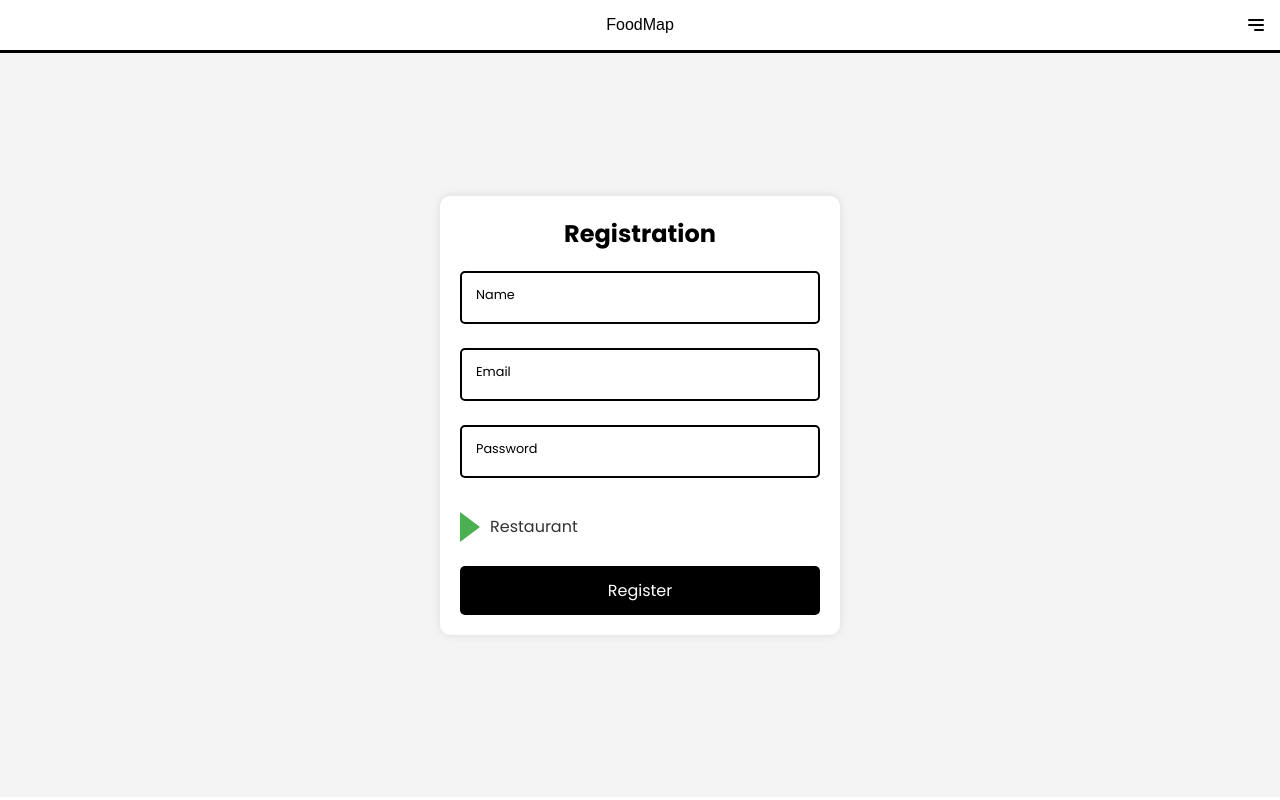
After one commit to Danielgv010/FoodMap, a Django app: page /register/ in a window 1280 px wide. The commit adds this page. Run offline with Django 5.2, Linux system fonts and the light colour scheme; some web fonts are replaced.

Commit message:
Added registration front

```diff
--- a/FoodMap/urls.py
+++ b/FoodMap/urls.py
@@ -22,6 +22,7 @@ urlpatterns = [
     path('admin/', admin.site.urls),
     path('', include('main.urls')),
     path('', include('load_document.urls')),
+    path('register/', include('accounts.urls')),
     path('api/schema/', SpectacularAPIView.as_view(), name='schema'),
     path('api/schema/swagger-ui/', SpectacularSwaggerView.as_view(url_name='schema'), name='swagger-ui'),
     path('api/schema/redoc/', SpectacularRedocView.as_view(url_name='schema'), name='redoc'),
--- /dev/null
+++ b/accounts/static/accounts/css/register.css
@@ -0,0 +1,134 @@
+main {
+    font-family: 'Poppins', sans-serif;
+    background-color: #f4f4f4;
+    display: flex;
+    flex-direction: column;
+    align-items: center;
+    justify-content: center;
+    min-height: calc(100vh - 3.5em);
+    margin: 0;
+    padding: 2em;
+}
+
+.registration-form {
+    background-color: white;
+    padding: 20px;
+    border-radius: 10px;
+    box-shadow: 0 0 10px rgba(0, 0, 0, 0.1);
+    width: 100%;
+    max-width: 400px;
+    margin-bottom: 20px;
+}
+
+.registration-form h2 {
+    text-align: center;
+    margin-bottom: 20px;
+}
+
+.registration-form form {
+    display: flex;
+    flex-direction: column;
+    gap: 1.5em;
+}
+
+.form-input-group {
+    position: relative;
+}
+
+.form-input-group input {
+    width: 100%;
+    padding: 0.75em;
+    border: 2px solid black;
+    border-radius: 5px;
+    outline: none;
+    font-size: 1em;
+    transition: border-color 0.3s ease;
+}
+
+.form-input-group label {
+    position: absolute;
+    top: 0.75em;
+    left: 0.75em;
+    padding: 0.5em;
+    background-color: white;
+    color: black;
+    font-size: 0.8em;
+    pointer-events: none;
+    transition: all 0.3s ease;
+    transform-origin: left top;
+    border-radius: 5px;
+}
+
+.form-input-group input:focus + label,
+.form-input-group input:valid + label {
+    transform: translateY(-100%) scale(0.8);
+    background-color: white;
+    padding: 0 0.5em;
+}
+
+.form-input-group input:focus {
+    border-color: teal;
+}
+
+.registration-form button[type="submit"] {
+    padding: 0.75em 1.5em;
+    background-color: black;
+    color: white;
+    border: none;
+    border-radius: 5px;
+    cursor: pointer;
+    font-size: 1em;
+    transition: background-color 0.3s ease;
+}
+
+.registration-form button[type="submit"]:hover {
+    background-color: #333;
+}
+
+#location-group {
+    position: absolute; /*changed from initial*/
+    width: 100%;
+    top: 0;
+    left: 0;
+    opacity: 0;
+    visibility: hidden;
+    transition: opacity 0.3s ease, visibility 0.3s ease; /* Transition opacity and visibility */
+}
+
+#location-group.visible {
+    opacity: 1;
+    visibility: visible;
+    position: relative; /*added*/
+}
+
+/* Move the input group inside the location group */
+#location-group .form-input-group {
+    position: relative;  /* Make the container relative for absolute positioning */
+}
+
+/* Styles for the triangle "button" */
+.deploy-trigger {
+    display: flex;
+    align-items: center;
+    cursor: pointer;
+    margin-top: 10px;
+}
+
+.triangle {
+    width: 0;
+    height: 0;
+    border-top: 15px solid transparent;
+    border-bottom: 15px solid transparent;
+    border-left: 20px solid #4CAF50; /* Green, adjust color as needed */
+    transition: transform 0.3s ease; /* Smooth rotation */
+}
+
+.triangle.rotated {
+    transform: rotate(90deg); /* Rotate the triangle */
+}
+
+.deploy-text {
+    margin-left: 10px;
+    font-size: 16px;
+    color: #333;
+}
--- /dev/null
+++ b/accounts/templates/accounts/register.html
@@ -0,0 +1,45 @@
+{% extends "main/master.html" %}
+{% load static %}
+
+{% block static %}
+  {{ block.super }}
+  {% block nav_static %}
+    {% include 'main/default-nav.html' %}
+  {% endblock nav_static %}
+  <link rel="stylesheet" type="text/css" href="{% static 'accounts/css/register.css' %}">
+  <script src="{% static 'accounts/js/register.js' %}"></script>
+{% endblock static %}
+
+{% block content %}
+<main>
+    <div class="registration-form">
+        <h2>Registration</h2>
+        <form action="#" method="POST">
+            <div class="form-input-group">
+                <input type="text" id="name" name="name" required>
+                <label for="name">Name</label>
+            </div>
+            <div class="form-input-group">
+                <input type="email" id="email" name="email" required>
+                <label for="email">Email</label>
+            </div>
+            <div class="form-input-group">
+                <input type="password" id="password" name="password" required>
+                <label for="password">Password</label>
+            </div>
+
+            <div class="deploy-trigger" id="deployTrigger">
+                <div class="triangle"></div>
+                <div class="deploy-text">Restaurant</div>
+            </div>
+
+            <div class="form-input-group" id="location-group">
+                <input type="text" id="location" name="location" required>
+                <label for="location">Location</label>
+            </div>
+
+            <button type="submit">Register</button>
+        </form>
+    </div>
+</main>
+{% endblock %}
--- /dev/null
+++ b/accounts/urls.py
@@ -0,0 +1,6 @@
+from django.urls import path
+from . import views
+
+urlpatterns = [
+    path('', views.RegisterView.as_view(), name='register'),
+]
--- a/accounts/views.py
+++ b/accounts/views.py
@@ -1,3 +1,5 @@
 from django.shortcuts import render
+from django.views.generic import TemplateView
 
-# Create your views here.
+class RegisterView(TemplateView):
+    template_name = 'accounts/register.html'
--- a/main/static/main/css/navbar.css
+++ b/main/static/main/css/navbar.css
@@ -1,9 +1,11 @@
 @import url('https://fonts.cdnfonts.com/css/bukhari-script');
+@import url('https://fonts.googleapis.com/css2?family=Poppins:ital,wght@0,100;0,200;0,300;0,400;0,500;0,600;0,700;0,800;0,900;1,100;1,200;1,300;1,400;1,500;1,600;1,700;1,800;1,900&display=swap');
 
 * {
     margin: 0;
     padding: 0;
     box-sizing: border-box;
+    font-family: "Poppins", sans-serif;
 }
 
 nav {
@@ -12,7 +14,10 @@ nav {
     display: flex;
     justify-content: center;
     align-items: center;
-    position: relative;
+    background-color: white;
+    position: sticky;
+    top: 0;
+    z-index: 100;
 }
 
 .logo {
--- a/main/templates/main/default-nav.html
+++ b/main/templates/main/default-nav.html
@@ -1,10 +1,4 @@
-{% extends "main/master.html" %}
-{% block static %}
-    {% load static %}
-    <link rel="stylesheet" href="{% static 'main/css/navbar.css' %}">
-    <script src="{% static 'main/js/navbar.js' %}"></script>
-{% endblock %}
-{% block content %}
+{% load static %}
 
 <nav>
     <div class="logo">FoodMap</div>
@@ -30,11 +24,13 @@
                 <input type="password" name="password" id="password" required>
                 <label for="password">Password</label>
             </div>
-            <p>Don't have an account? <a href="">Click here!</a></p>
+            <p>Don't have an account? <a href="{% url 'register' %}">Click here!</a></p>
             <button type="submit">Log In</button>
         </form>
     </div>
     <div id="modal-overlay"></div>
 </nav>
-
-{% endblock %}
+{% block nav_static %}
+    <link rel="stylesheet" href="{% static 'main/css/navbar.css' %}">
+    <script src="{% static 'main/js/navbar.js' %}"></script>
+{% endblock nav_static %}
```
Also changed, not shown: accounts/static/accounts/js/register.js (added, +47 -0 lines), main/templates/main/home.html (+9 -2 lines), 3 other files.
